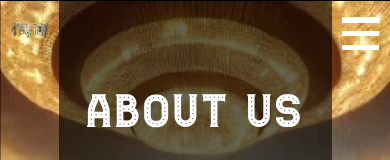
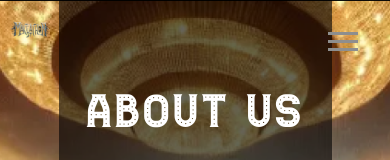
Before and after one commit to yuv44n/makeathon7-website, a React (Vite) app: page /aboutus in a window 390 px wide. Shown: the top 160 px of the page. Built offline with nearby package versions, Linux system fonts and the light colour scheme.

Commit message:
added hamburger on each page with fade in fade out animation and bg blur

```diff
--- a/src/App.jsx
+++ b/src/App.jsx
@@ -6,10 +6,13 @@ import AboutUs from './pages/AboutUs';
 import Tracks from './pages/Tracks';
 import Sponsors from './pages/Sponsors';
 import AppPolicy from './pages/AppPolicy';
+import HamburgerMenu from './components/Hamburger/HamburgerMenu';
+import { Ham } from 'lucide-react';
 
 function App() {
   return (
     <Router>
+        <HamburgerMenu />
         <Routes>
           <Route path="/" element={<Home />} />
           <Route path="/timeline" element={<Timeline />} />
--- /dev/null
+++ b/src/components/Hamburger/HamburgerMenu.jsx
@@ -0,0 +1,61 @@
+import { useState, useEffect } from 'react';
+import { useLocation, Link } from 'react-router-dom';
+import styles from './HamburgerMenu.module.css';
+
+function HamburgerMenu() {
+  const [open, setOpen] = useState(false);
+  const [animateOut, setAnimateOut] = useState(false);
+  const location = useLocation();
+
+  const pages = [
+    { name: 'Home', path: '/' },
+    { name: 'Timeline', path: '/timeline' },
+    { name: 'About Us', path: '/aboutus' },
+    { name: 'Tracks', path: '/tracks' },
+    { name: 'Sponsors', path: '/sponsors' },
+  ];
+
+  const toggleMenu = () => {
+    if (open) {
+      setAnimateOut(true);
+      setTimeout(() => {
+        setOpen(false);
+        setAnimateOut(false);
+      }, 600); // same as CSS animation duration
+    } else {
+      setOpen(true);
+    }
+  };
+
+  const closeMenu = () => {
+    toggleMenu();
+  };
+
+  return (
+    <>
+      <div className={styles.hamburger} onClick={toggleMenu}>
+        <div className={styles.bar}></div>
+        <div className={styles.bar}></div>
+        <div className={styles.bar}></div>
+      </div>
+
+      {open && (
+        <div className={`${styles.menuOverlay} ${animateOut ? styles.fadeOut : styles.fadeIn}`}>
+          <ul className={`${styles.menuList} ${animateOut ? styles.fadeTextOut : styles.fadeTextIn}`}>
+            {pages
+              .filter(page => page.path !== location.pathname)
+              .map(page => (
+                <li key={page.path}>
+                  <Link to={page.path} onClick={closeMenu}>
+                    {page.name}
+                  </Link>
+                </li>
+              ))}
+          </ul>
+        </div>
+      )}
+    </>
+  );
+}
+
+export default HamburgerMenu;
--- /dev/null
+++ b/src/components/Hamburger/HamburgerMenu.module.css
@@ -0,0 +1,119 @@
+.hamburger {
+    position: fixed;
+    top: 2rem;
+    right: 2rem;
+    z-index: 1000;
+    display: flex;
+    flex-direction: column;
+    gap: 5px;
+    cursor: pointer;
+  }
+
+  .bar {
+    width: 30px;
+    height: 3px;
+    background-color: rgb(142, 142, 142);
+    transition: 0.4s;
+  }
+  .menuOverlay {
+    position: fixed;
+    top: 0;
+    left: 0;
+    height: 100vh;
+    width: 100vw;
+    background: rgba(0, 0, 0, 0.4);
+    backdrop-filter: blur(0px);
+    transition: backdrop-filter 0.6s ease, background 0.6s ease;
+    z-index: 999;
+    display: flex;
+    align-items: center;
+    justify-content: center;
+    animation: blurFadeIn 0.6s forwards;
+  }
+
+  .menuList {
+    list-style: none;
+    text-align: center;
+    padding: 0;
+    opacity: 0;
+    animation: fadeTextIn 0.6s ease forwards;
+    animation-delay: 0.6s; /* wait until blur ends */
+  }
+
+  .menuList li {
+    margin: 1rem 0;
+  }
+
+  .menuList a {
+    text-decoration: none;
+    font-size: 2rem;
+    color: white;
+    font-weight: bold;
+    transition: color 0.3s;
+  }
+
+  .menuList a:hover {
+    color: #a5670b;
+    cursor: pointer;
+  }
+
+  .fadeIn {
+    animation: blurFadeIn 0.6s forwards;
+  }
+
+  .fadeOut {
+    animation: blurFadeOut 0.6s forwards;
+  }
+
+  .fadeTextIn {
+    animation: fadeTextIn 0.6s ease forwards;
+    animation-delay: 0.6s;
+  }
+
+  .fadeTextOut {
+    animation: fadeTextOut 0.4s ease forwards;
+  }
+
+  @keyframes blurFadeIn {
+    from {
+      backdrop-filter: blur(0px);
+      background: rgba(0, 0, 0, 0);
+    }
+    to {
+      backdrop-filter: blur(10px);
+      background: rgba(0, 0, 0, 0.4);
+    }
+  }
+
+  @keyframes blurFadeOut {
+    from {
+      backdrop-filter: blur(10px);
+      background: rgba(0, 0, 0, 0.4);
+    }
+    to {
+      backdrop-filter: blur(0px);
+      background: rgba(0, 0, 0, 0);
+    }
+  }
+
+  @keyframes fadeTextIn {
+    from {
+      opacity: 0;
+      transform: translateY(20px);
+    }
+    to {
+      opacity: 1;
+      transform: translateY(0);
+    }
+  }
+
+  @keyframes fadeTextOut {
+    from {
+      opacity: 1;
+      transform: translateY(0);
+    }
+    to {
+      opacity: 0;
+      transform: translateY(20px);
+    }
+  }
--- a/src/pages/AboutUs.jsx
+++ b/src/pages/AboutUs.jsx
@@ -9,80 +9,80 @@ import third_prize from "/AboutUs/images/third_prize.png";
 
 
 
-const BurgerAndNavPortion = () => {
-  const [isOpen, setIsOpen] = useState(false);
+// const BurgerAndNavPortion = () => {
+//   const [isOpen, setIsOpen] = useState(false);
 
-  const toggleNav = () => {
-    setIsOpen((prevState) => !prevState);
-  };
+//   const toggleNav = () => {
+//     setIsOpen((prevState) => !prevState);
+//   };
 
-  return (
-    <>
-      <div
-        className={`${styles.extension} ${isOpen ? styles.leftToRight : ""}`}
-        id="extension"
-      >
-        <div className={styles.navLink}>
-          <a className={`${isOpen ? styles.up : ""}`} href="https://www.google.com/">
-            Home
-          </a>
-        </div>
-        <div className={styles.navLink}>
-          <a className={`${isOpen ? styles.up : ""}`} href="https://www.google.com/">
-            About
-          </a>
-        </div>
-        <div className={styles.navLink}>
-          <a className={`${isOpen ? styles.up : ""}`} href="https://www.google.com/">
-            Tracks
-          </a>
-        </div>
-        <div className={styles.navLink}>
-          <a className={`${isOpen ? styles.up : ""}`} href="https://www.google.com/">
-            Timeline
-          </a>
-        </div>
-        <div className={styles.navLink}>
-          <a className={`${isOpen ? styles.up : ""}`} href="https://www.google.com/">
-            Sponsors
-          </a>
-        </div>
-      </div>
+//   return (
+//     <>
+//       <div
+//         className={`${styles.extension} ${isOpen ? styles.leftToRight : ""}`}
+//         id="extension"
+//       >
+//         <div className={styles.navLink}>
+//           <a className={`${isOpen ? styles.up : ""}`} href="https://www.google.com/">
+//             Home
+//           </a>
+//         </div>
+//         <div className={styles.navLink}>
+//           <a className={`${isOpen ? styles.up : ""}`} href="https://www.google.com/">
+//             About
+//           </a>
+//         </div>
+//         <div className={styles.navLink}>
+//           <a className={`${isOpen ? styles.up : ""}`} href="https://www.google.com/">
+//             Tracks
+//           </a>
+//         </div>
+//         <div className={styles.navLink}>
+//           <a className={`${isOpen ? styles.up : ""}`} href="https://www.google.com/">
+//             Timeline
+//           </a>
+//         </div>
+//         <div className={styles.navLink}>
+//           <a className={`${isOpen ? styles.up : ""}`} href="https://www.google.com/">
+//             Sponsors
+//           </a>
+//         </div>
+//       </div>
 
-      <div className={styles.rightSide}>
-        <div
-          className={`${styles.hamburger} ${isOpen ? styles.hamburgerOpen : ""
-            }`}
-          onClick={toggleNav}
-        >
-          <div
-            className={`${styles.line} ${isOpen ? styles.disappear : ""}`}
-            id="firstLine"
-          ></div>
-          <div
-            className={`${styles.line} ${styles.absolute} ${isOpen ? styles.disappear : ""
-              }`}
-            id="secondLine"
-          ></div>
-          <div
-            className={`${styles.line} ${styles.absolute} ${isOpen ? styles.tiltLeft : ""
-              }`}
-            id="thirdLine"
-          ></div>
-          <div
-            className={`${styles.line} ${styles.absolute} ${isOpen ? styles.tiltRight : ""
-              }`}
-            id="fourLine"
-          ></div>
-          <div
-            className={`${styles.line} ${isOpen ? styles.disappear : ""}`}
-            id="fifthLine"
-          ></div>
-        </div>
-      </div>
-    </>
-  );
-};
+//       <div className={styles.rightSide}>
+//         <div
+//           className={`${styles.hamburger} ${isOpen ? styles.hamburgerOpen : ""
+//             }`}
+//           onClick={toggleNav}
+//         >
+//           <div
+//             className={`${styles.line} ${isOpen ? styles.disappear : ""}`}
+//             id="firstLine"
+//           ></div>
+//           <div
+//             className={`${styles.line} ${styles.absolute} ${isOpen ? styles.disappear : ""
+//               }`}
+//             id="secondLine"
+//           ></div>
+//           <div
+//             className={`${styles.line} ${styles.absolute} ${isOpen ? styles.tiltLeft : ""
+//               }`}
+//             id="thirdLine"
+//           ></div>
+//           <div
+//             className={`${styles.line} ${styles.absolute} ${isOpen ? styles.tiltRight : ""
+//               }`}
+//             id="fourLine"
+//           ></div>
+//           <div
+//             className={`${styles.line} ${isOpen ? styles.disappear : ""}`}
+//             id="fifthLine"
+//           ></div>
+//         </div>
+//       </div>
+//     </>
+//   );
+// };
 
 
 
@@ -709,7 +709,7 @@ const AboutUs = () => {
       <div className={styles.backgroundImage} />
       <div className={styles.BlackOverlay} />
       <div className={styles.xhidden}>
-        <BurgerAndNavPortion />
+        {/* <BurgerAndNavPortion /> */}
         <HeaderPortion />
         {/* <PrizeContainer /> */}
         <RewardsSection />
--- a/src/pages/Sponsors.jsx
+++ b/src/pages/Sponsors.jsx
@@ -46,7 +46,7 @@ const Sponsors = () => {
       <div className={styles.container}>
         <div className={styles.AbsoluteFixed}>
           <img className={styles.logo} src="/mlsclogo.png" alt="MLSC Logo" />
-          <img className={styles.menu} src="/Sponsors/menu.png" alt="Menu" />
+          {/* <img className={styles.menu} src="/Sponsors/menu.png" alt="Menu" /> */}
           <img className={styles.AnyaF} src="/Sponsors/AnyaF.png" alt="Shh" />
 
           {/* Scroll Down Arrow (Only show if near top) */}
```
Also changed, not shown: src/components/Hamburger/Hamburger.jsx (deleted, +0 -9 lines), src/components/Hamburger/Hamburger.module.css (deleted).
